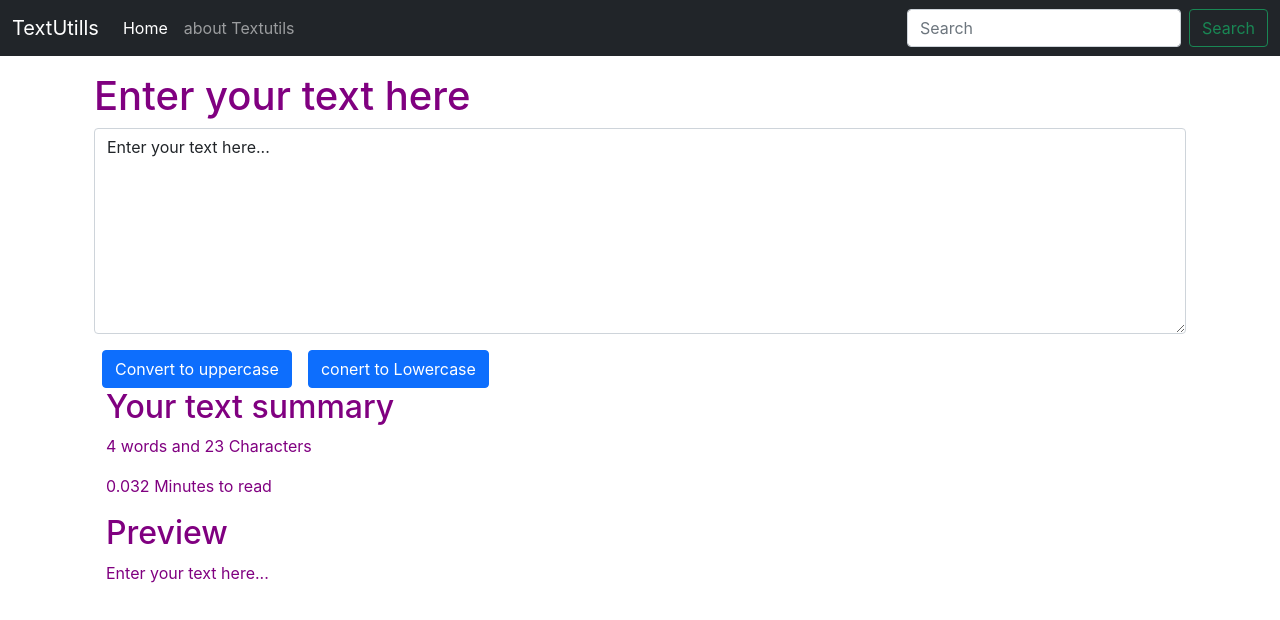
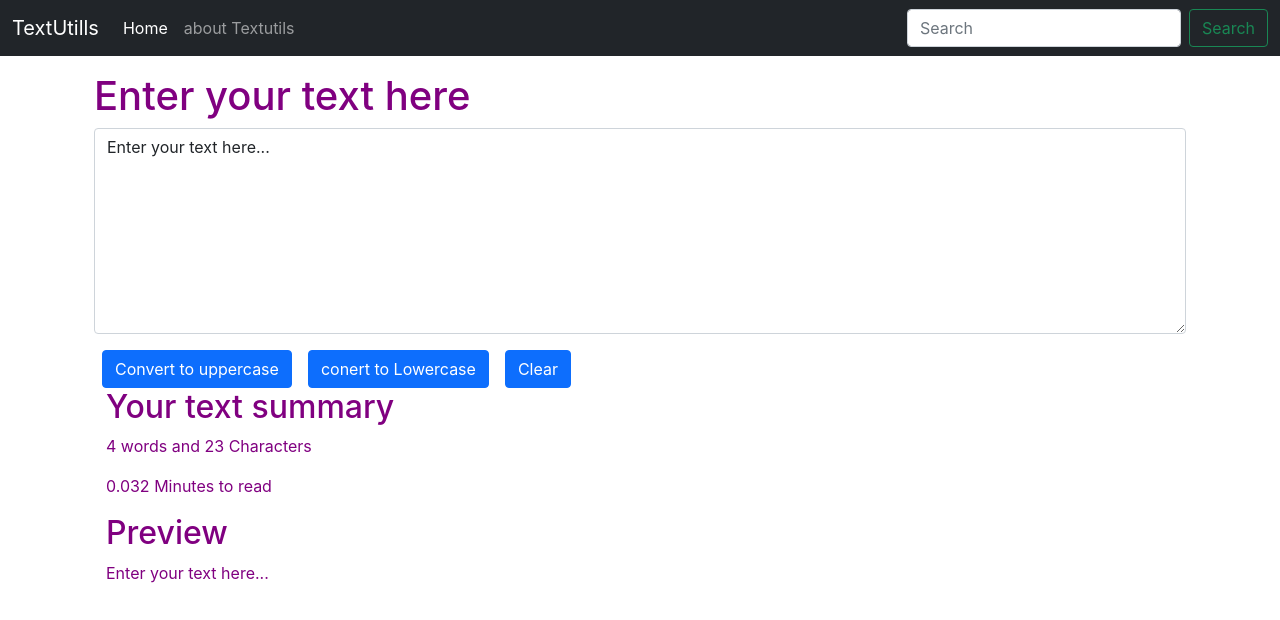
Before and after one commit to prajprad751/web, a React (Create React App) app: page / in a window 1280 px wide. Shown: the top 620 px of the page. Built offline with nearby package versions, Linux system fonts and the light colour scheme.

Commit message:
working till preview

```diff
--- a/src/Component/Textfield.js
+++ b/src/Component/Textfield.js
@@ -13,6 +13,11 @@
     setText(newtext);
   };
 
+  const Cleartext = () => {
+    //console.log("Upper case was clikced" + text);
+    //let newtext = text.toLowerCase();
+    setText("");
+  };
   const handlOnChange = (event) => {
     //console.log("On Change");
     setText(event.target.value);
@@ -38,6 +43,9 @@
         <button className="btn btn-primary mx-2" onClick={handleLoClick}>
           conert to Lowercase
         </button>
+        <button className="btn btn-primary mx-2" onClick={Cleartext}>
+          Clear
+        </button>
         <div className="container">
           <h2>Your text summary</h2>
           <p>
```
Also changed, not shown: src/Component/about.js (added).
